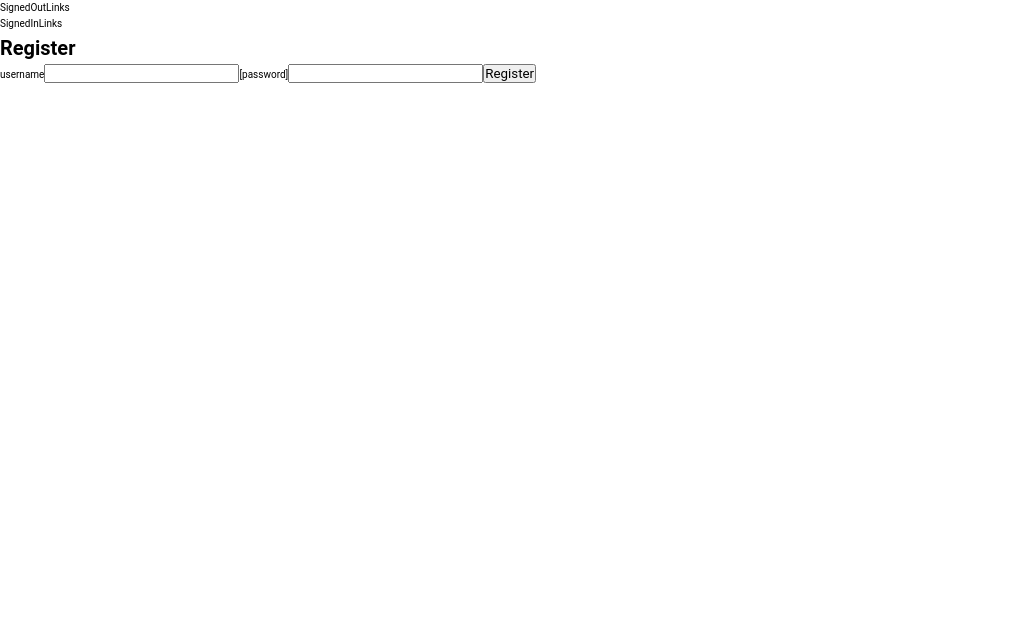
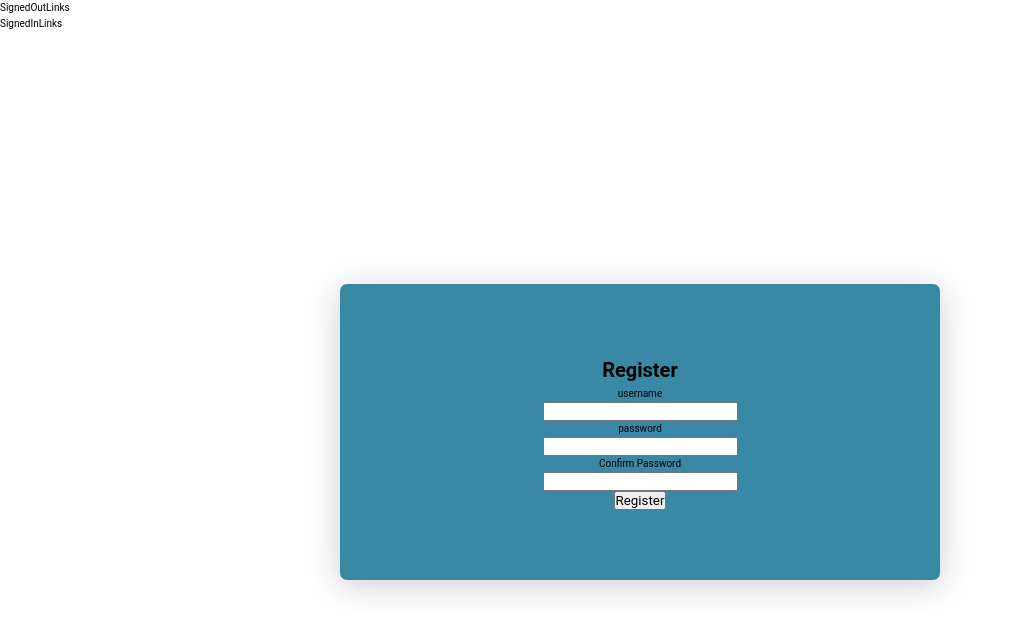
Before and after one commit to ShaqeTarverdyan/Full-Stack-CRUD-, a React (Create React App) app in the folder client/: page /signUp in a window 1280 px wide. Shown: the top 634 px of the page, without its empty margins (0-1014 px from the left). Built offline with nearby package versions, Linux system fonts and the light colour scheme.

Commit message:
some changes  on signup component

```diff
--- a/client/src/components/authentication/SignUp.js
+++ b/client/src/components/authentication/SignUp.js
@@ -1,38 +1,60 @@
 import React, { useState } from 'react';
 import Axios from 'axios';
+
+import { Container, FormWrapper } from '../../generalStyles';
 
 const SignUp = () => {
     const [usernameReg, setUserNameReg] = useState('');
     const [passwordReg, setPasswordReg] = useState('');
+    const [confirmPassword, setConfirmpassword] = useState('')
 
     const register = () => {
         Axios.post("http://localhost:3001/register", {
           username: usernameReg,
           password: passwordReg,
+          confirmPassword: confirmPassword,
         }).then((response) => {
-          console.log(response);
+          if(response.data.error) {
+              console.log('error from db', response.data.error.message)
+          }else {
+            console.log('yes')
+          }
+        }).catch(error => {
+            console.log(error.message)
         })
     };
 
     return (
-        <div>
+        <Container>
+            <FormWrapper>
                 <h1>Register</h1>
                 <label>username</label>
                 <input
+                    name="username"
                     type="text"
                     onChange={(e) => {
                         setUserNameReg(e.target.value)
                     }}
                 />
-            <label>[password]</label>
+                <label>password</label>
                 <input
+                    name="password"
                     type="text"
                     onChange={(e) => {
                         setPasswordReg(e.target.value)
                     }}
                 />
+                 <label>Confirm Password</label>
+                <input
+                    name="confirmPassword"
+                    type="text"
+                    onChange={(e) => {
+                        setConfirmpassword(e.target.value)
+                    }}
+                />
                 <button onClick={register}>Register</button>
-        </div>
+            </FormWrapper>
+        </Container>
     )
 }
 
```
Lines whose indentation alone changed are shown as unchanged.
